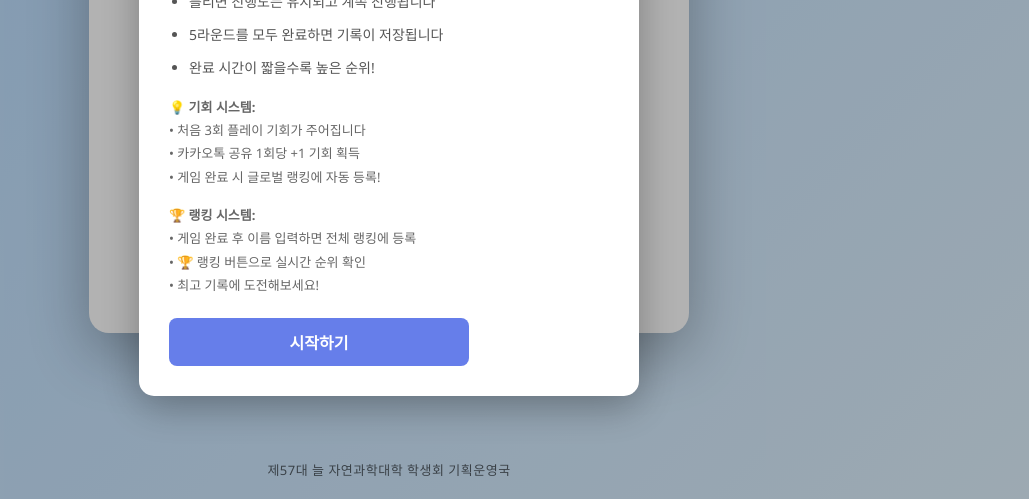
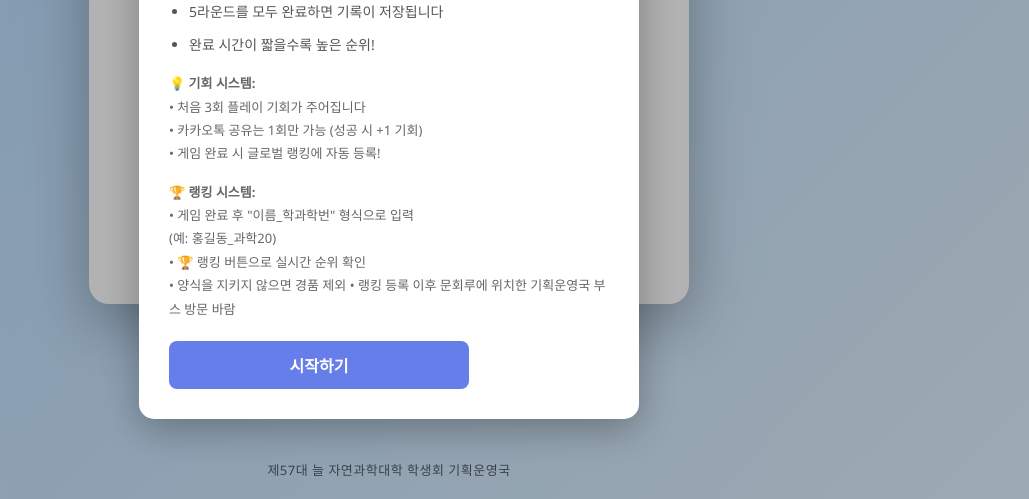
Before and after one commit to mingyuJe/totodaycat, a plain HTML site: page index.html in a window 1280 px wide. Shown: the part 301-800 px from the top of the page, without its empty margins (251-1280 px from the left). Drawn offline with Linux system fonts and the light colour scheme; a script that the page names is missing.

Commit message:
Update index.html

```diff
--- a/index.html
+++ b/index.html
@@ -31,7 +31,6 @@
       <div id="button-group">
         <button id="start-btn" onclick="startGame()">게임 시작</button>
         <button id="share-btn" onclick="shareWithKakao()">카카오톡으로 공유</button>
-        <button id="reset-btn" onclick="resetData()">🔄 내 기회만 초기화</button>
       </div>
     </div>
   </div>
@@ -53,14 +52,16 @@
         <p style="margin-top: 15px; font-size: 13px; color: #666;">
           <strong>💡 기회 시스템:</strong><br>
           • 처음 3회 플레이 기회가 주어집니다<br>
-          • 카카오톡 공유 1회당 +1 기회 획득<br>
+          • 카카오톡 공유는 1회만 가능 (성공 시 +1 기회)<br>
           • 게임 완료 시 글로벌 랭킹에 자동 등록!
         </p>
         <p style="margin-top: 15px; font-size: 13px; color: #666;">
           <strong>🏆 랭킹 시스템:</strong><br>
-          • 게임 완료 후 이름 입력하면 전체 랭킹에 등록<br>
+          • 게임 완료 후 "이름_학과학번" 형식으로 입력<br>
+          (예: 홍길동_과학20)<br>
           • 🏆 랭킹 버튼으로 실시간 순위 확인<br>
-          • 최고 기록에 도전해보세요!
+          • 양식을 지키지 않으면 경품 제외
+          • 랭킹 등록 이후 문회루에 위치한 기획운영국 부스 방문 바람
         </p>
       </div>
       <button class="close-btn" onclick="closeRulesModal()">시작하기</button>
```
